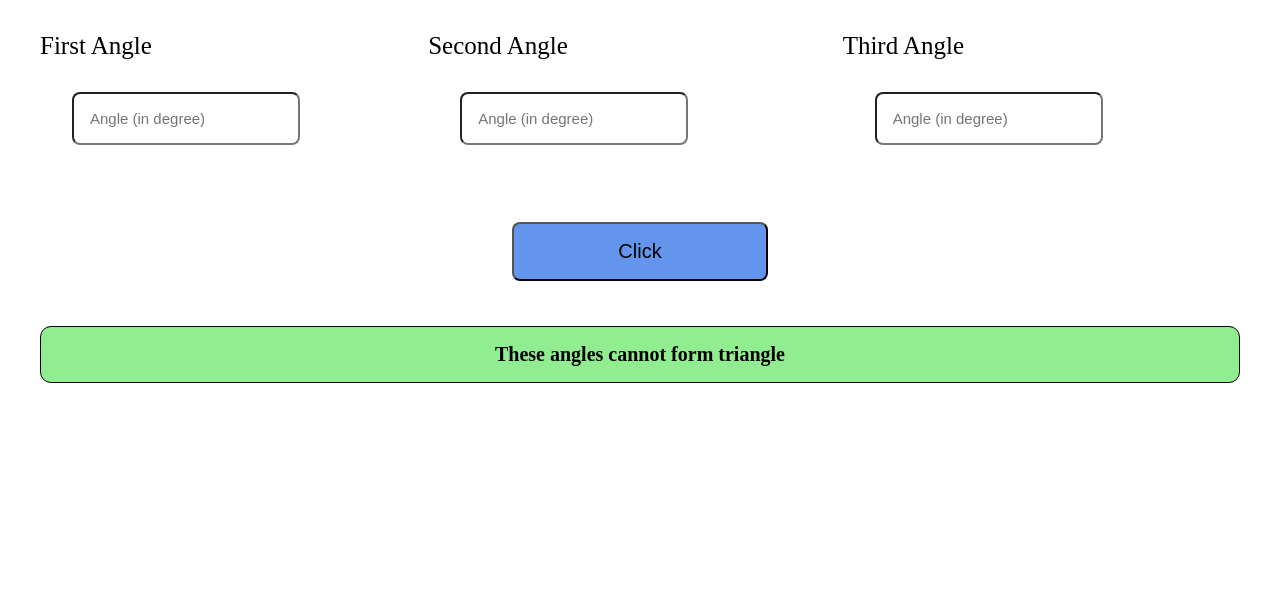
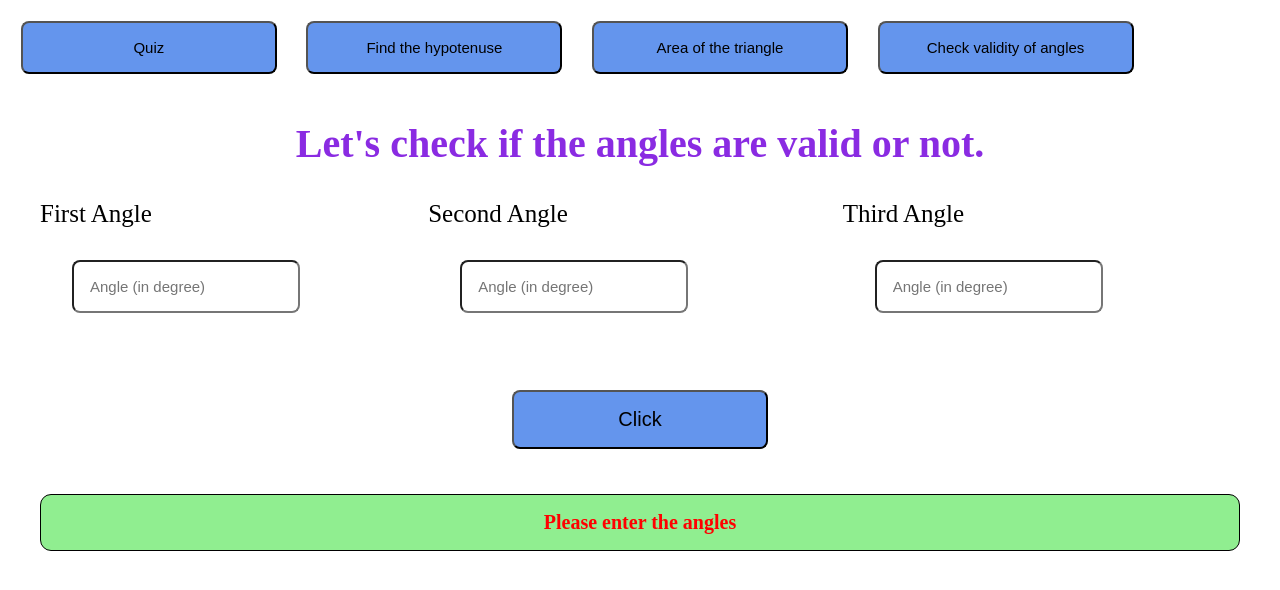
Before and after one commit to kaushalendra-pandey/Triangles, a plain HTML site: page validAngles.html in a window 1280 px wide. Both pictures are taken after a click on the button "Click". Drawn offline with Linux system fonts and the light colour scheme.

Commit message:
bug: added case if the input fields are empty

```diff
--- a/script/hypotenuse.js
+++ b/script/hypotenuse.js
@@ -13,6 +13,12 @@ const getHypotenuse = () => {
     const base = baseBox.value
     const height = heightBox.value
 
+    if(!base || !height) {
+        hypotenuseBox.innerHTML = `Please enter the details`
+        hypotenuseBox.className = "ans-box"
+        return
+    }
+
     let hypotenuse = calcHypotenuse(base,height)
     hypotenuseBox.innerHTML = `Hypotenuse is : ${hypotenuse}`
     hypotenuseBox.className = "ans-box"
--- a/script/validAngles.js
+++ b/script/validAngles.js
@@ -4,6 +4,8 @@ thirdAngleBox = document.getElementById("third-angle")
 angleBox = document.getElementById("angle")
 
 const isValid = (first,second,third) => {
+
+    console.log(first,second,third)
 
     if(parseInt(first) + parseInt(second) + parseInt(third) === 180){
 
@@ -14,19 +16,29 @@ const isValid = (first,second,third) => {
 
 const checkValid = () => {
     angleBox.innerHTML = ""
+    angleBox.className = ""
     const first = firstAngleBox.value
     const second = secondAngleBox.value
     const third = thirdAngleBox.value
+
+    if(!first || !second || !third) {
+        angleBox.innerHTML = `Please enter the angles`
+        angleBox.className += "incorrect error "
+        angleBox.className += "ans-box"
+        return
+    }
 
     let valid = isValid(first,second,third)
     console.log(valid)
     if(valid){
         angleBox.innerHTML = `These angles can form triangle`
+        angleBox.className += "correct "
 
     }else {
         angleBox.innerHTML = `These angles cannot form triangle`
+        angleBox.className += "incorrect error "
 
     }
-    angleBox.className = "ans-box"
+    angleBox.className += "ans-box"
 
 }
--- a/style.css
+++ b/style.css
@@ -41,6 +41,8 @@ button {
 
 h2 {
     text-align: center;
+    font-size: 40px;
+    color: blueviolet;
 }
 
 .success {
@@ -93,3 +95,9 @@ h2 {
     background-color: lightgreen;
     font-weight: 700;
 }
+
+a {
+    text-decoration:none;
+    font-size: 15px;
+    color: black;
+}
--- a/validAngles.html
+++ b/validAngles.html
@@ -8,6 +8,12 @@
     <title>Valid angles of triangles! </title>
 </head>
 <body>
+    <button> <a href="/Triangle/index.html"> Quiz </a>  </button>
+    <button> <a href="hypotenuse.html"> Find the hypotenuse </a>  </button>
+    <button> <a href="area.html"> Area of the triangle </a>  </button>
+    <button> <a href="validAngles.html"> Check validity of angles </a>  </button>
+
+    <h2> Let's check if the angles are valid or not. </h2>
     <div class="input-box">
         <label for=""> First Angle
             <input type="number" placeholder="Angle (in degree)" id="first-angle">
```
Also changed, not shown: area.html (+6 -0 lines), hypotenuse.html (+6 -0 lines), index.html (+1 -1 lines), script/area.js (+7 -0 lines).
